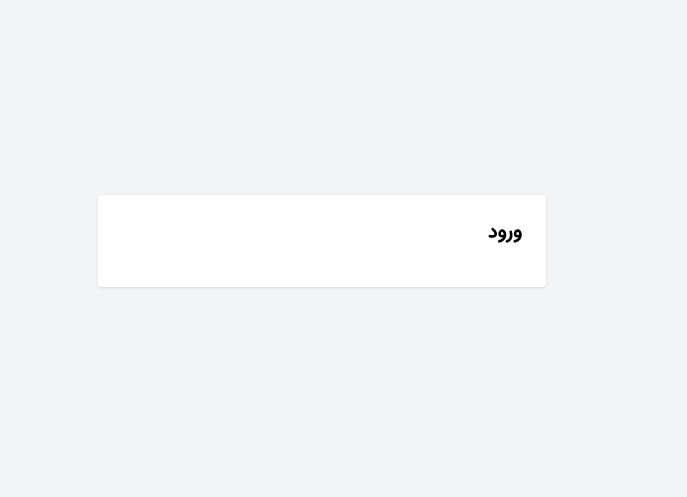
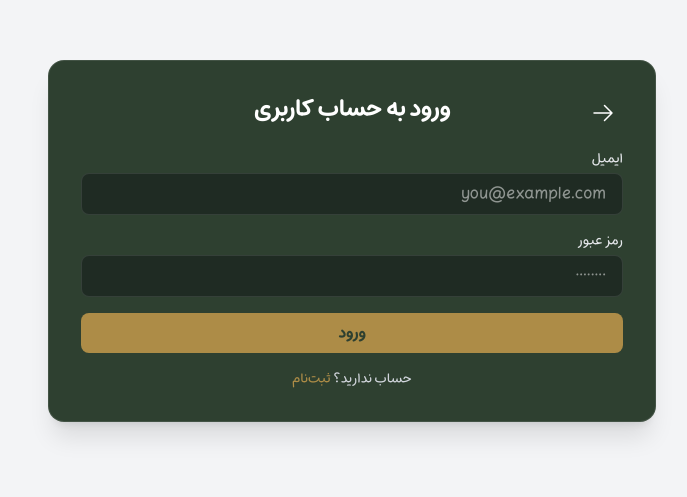
Before and after one commit to Niloofar-Palvaneh/landing_store, a Next.js app: page /login in a window 1280 px wide. Shown: the part 159-656 px from the top of the page, without its empty margins (351-1038 px from the left). Built offline with nearby package versions, Linux system fonts and the light colour scheme.

Commit message:
login page ui

```diff
--- a/src/app/login/page.tsx
+++ b/src/app/login/page.tsx
@@ -1,8 +1,97 @@
+'use client';
+
+import { useState } from "react";
+import Link from "next/link";
+
 export default function LoginPage() {
+  const [isSignup, setIsSignup] = useState(false); // حالت فرم
+
   return (
-    <div className="w-full max-w-md bg-white p-6 rounded shadow">
-      <h1 className="text-xl font-bold mb-4">ورود</h1>
-      {/* فرم ورود اینجا */}
+    <div className="flex items-center justify-center px-4 md:w-1/2 w-full">
+      <div className="w-full bg-primary backdrop-blur-md border border-white/10 rounded-2xl shadow-xl p-8">
+        <div className="relative">
+          <Link href={"/"}>
+            <svg xmlns="http://www.w3.org/2000/svg" fill="none" viewBox="0 0 24 24" strokeWidth="1.5" stroke="currentColor"
+              className="size-6 absolute top-2 right-2 text-white ">
+              <path strokeLinecap="round" strokeLinejoin="round" d="M13.5 4.5 21 12m0 0-7.5 7.5M21 12H3" />
+            </svg>
+          </Link>
+          <h1 className="text-2xl font-bold text-white mb-6 text-center">
+            {isSignup ? "ثبت‌نام" : "ورود به حساب کاربری"}
+          </h1>
+        </div>
+
+        <form className="space-y-4">
+          {isSignup ? (
+            // فرم ثبت‌نام
+            <div>
+              <label htmlFor="phone" className="block text-sm text-gray-200 mb-1">شماره تماس</label>
+              <input
+                type="tel"
+                id="phone"
+                className="w-full px-4 py-2 rounded-lg bg-[#1f2b23] text-white border border-white/10 focus:outline-none focus:ring-2 focus:ring-[#AD8C47]"
+                placeholder="09XXXXXXXXX"
+              />
+            </div>
+          ) : (
+            // فرم ورود
+            <>
+              <div>
+                <label htmlFor="email" className="block text-sm text-gray-200 mb-1">ایمیل</label>
+                <input
+                  type="email"
+                  id="email"
+                  className="w-full px-4 py-2 rounded-lg bg-[#1f2b23] text-white border border-white/10 focus:outline-none focus:ring-2 focus:ring-[#AD8C47]"
+                  placeholder="you@example.com"
+                />
+              </div>
+
+              <div>
+                <label htmlFor="password" className="block text-sm text-gray-200 mb-1">رمز عبور</label>
+                <input
+                  type="password"
+                  id="password"
+                  className="w-full px-4 py-2 rounded-lg bg-[#1f2b23] text-white border border-white/10 focus:outline-none focus:ring-2 focus:ring-[#AD8C47]"
+                  placeholder="••••••••"
+                />
+              </div>
+            </>
+          )}
+
+          <button
+            type="submit"
+            className="w-full py-2 bg-[#AD8C47] text-[#2E4030] font-bold rounded-lg hover:bg-[#c8a750] transition"
+          >
+            {isSignup ? "ادامه ثبت‌نام" : "ورود"}
+          </button>
+        </form>
+
+        <p className="mt-4 text-center text-sm text-gray-300">
+          {isSignup ? (
+            <>
+              قبلاً ثبت‌نام کردید؟{" "}
+              <button
+                type="button"
+                className="text-[#AD8C47] hover:underline"
+                onClick={() => setIsSignup(false)}
+              >
+                ورود
+              </button>
+            </>
+          ) : (
+            <>
+              حساب ندارید؟{" "}
+              <button
+                type="button"
+                className="text-[#AD8C47] hover:underline"
+                onClick={() => setIsSignup(true)}
+              >
+                ثبت‌نام
+              </button>
+            </>
+          )}
+        </p>
+      </div>
     </div>
   );
 }
```
